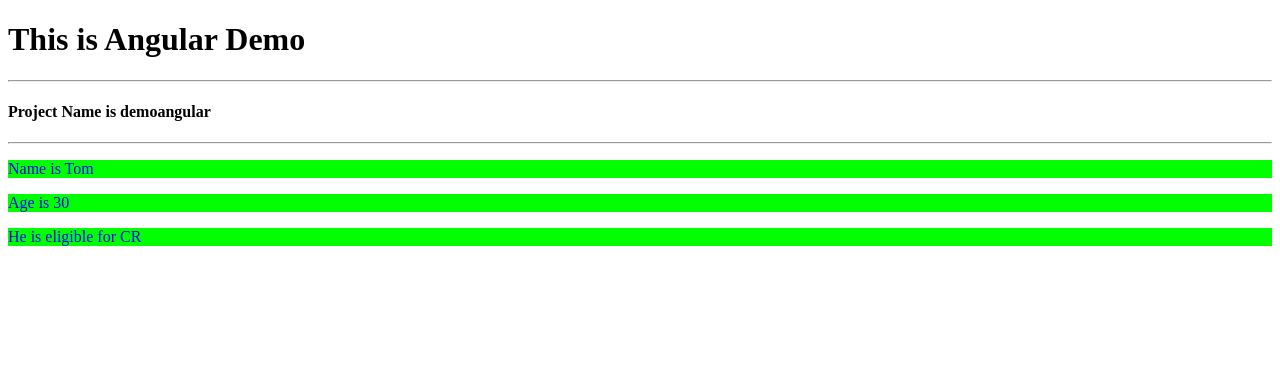
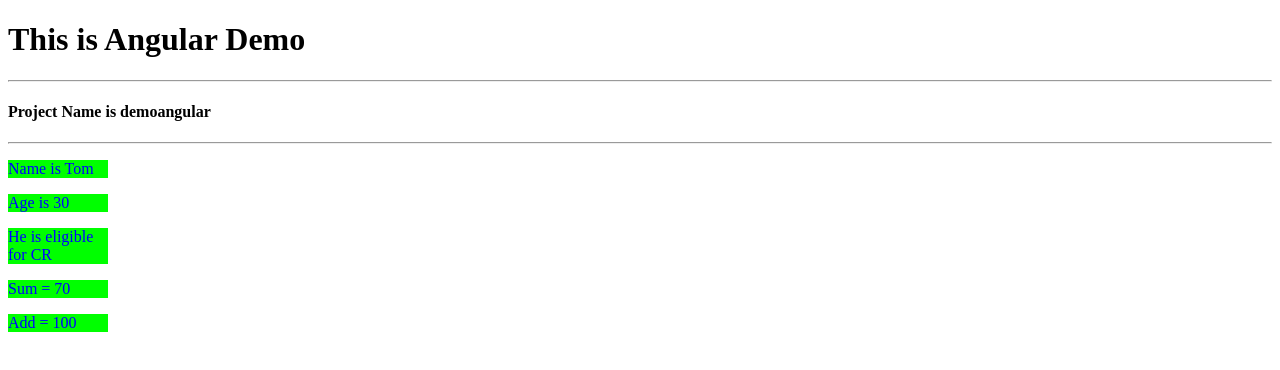
Before and after one commit to akbtech17/angular-lit-training, an Angular app in the folder demoangular/: page / in a window 1280 px wide. Shown: the top 370 px of the page. Built offline with nearby package versions, Linux system fonts and the light colour scheme.

Commit message:
interpolation

```diff
--- a/demoangular/src/app/mycomponent/mycomponent.component.css
+++ b/demoangular/src/app/mycomponent/mycomponent.component.css
@@ -1,4 +1,5 @@
 p {
     background-color: lime;
     color: blue;
+    width: 100px;
 }
--- a/demoangular/src/app/mycomponent/mycomponent.component.html
+++ b/demoangular/src/app/mycomponent/mycomponent.component.html
@@ -1,3 +1,5 @@
 <p>Name is {{name}}</p>
 <p>Age is {{age}}</p>
 <p>{{age > 25 ? 'He is eligible for CR' : 'Not eligible for CR'}}</p>
+<p> Sum = {{30 + 40}}</p>
+<p> Add = {{add()}}</p>
--- a/demoangular/src/app/mycomponent/mycomponent.component.ts
+++ b/demoangular/src/app/mycomponent/mycomponent.component.ts
@@ -8,6 +8,14 @@ import { Component, OnInit } from '@angular/core';
 export class MycomponentComponent implements OnInit {
   name: string = 'Tom'
   age: number = 30
+  fno: number = 70
+  sno: number = 30
+  total: number = 0
+
+  add(): number {
+    this.total = this.fno + this.sno
+    return this.total
+  }
 
   constructor() { }
 
```
